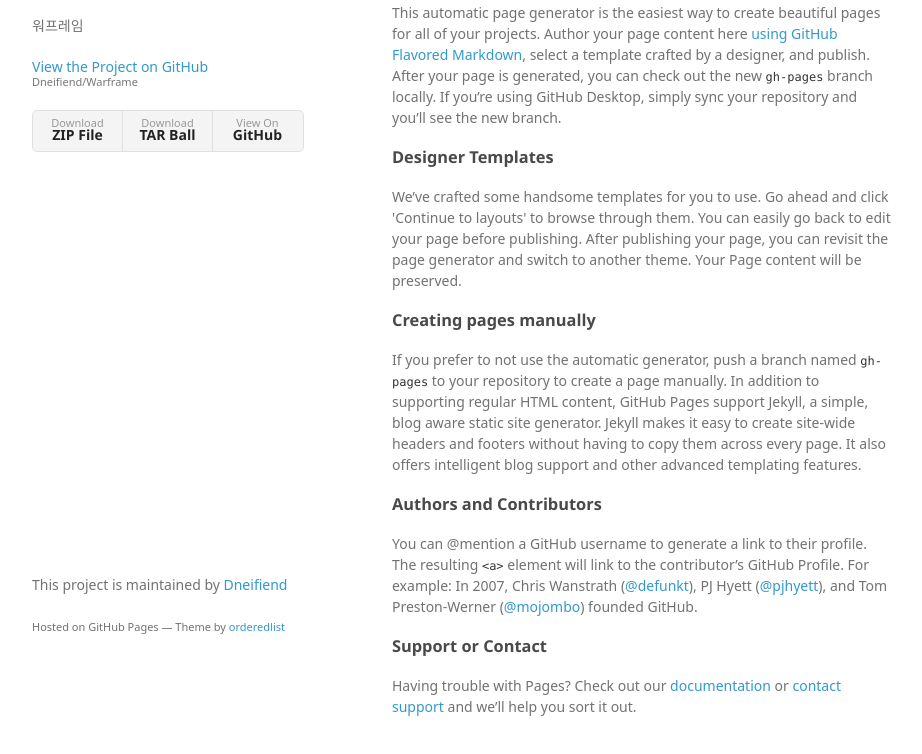
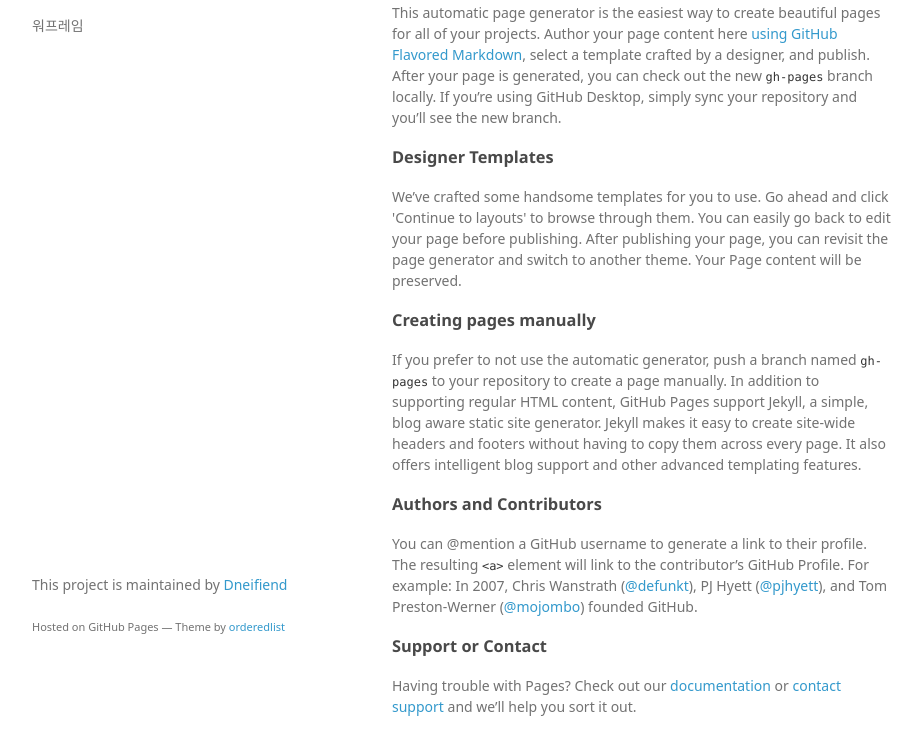
Before and after one commit to Dneifiend/Warframe, a plain HTML site: page index.html in a window 1280 px wide. Shown: the part 94-848 px from the top of the page, without its empty margins (178-1100 px from the left). Drawn offline with Linux system fonts and the light colour scheme; a web font is replaced by a local one.

Commit message:
Update index.html

```diff
--- a/index.html
+++ b/index.html
@@ -17,15 +17,6 @@
       <header>
         <h1>Warframe</h1>
         <p>워프레임</p>
-
-        <p class="view"><a href="https://github.com/Dneifiend/Warframe">View the Project on GitHub <small>Dneifiend/Warframe</small></a></p>
-
-
-        <ul>
-          <li><a href="https://github.com/Dneifiend/Warframe/zipball/master">Download <strong>ZIP File</strong></a></li>
-          <li><a href="https://github.com/Dneifiend/Warframe/tarball/master">Download <strong>TAR Ball</strong></a></li>
-          <li><a href="https://github.com/Dneifiend/Warframe">View On <strong>GitHub</strong></a></li>
-        </ul>
       </header>
       <section>
         <h3>
```
